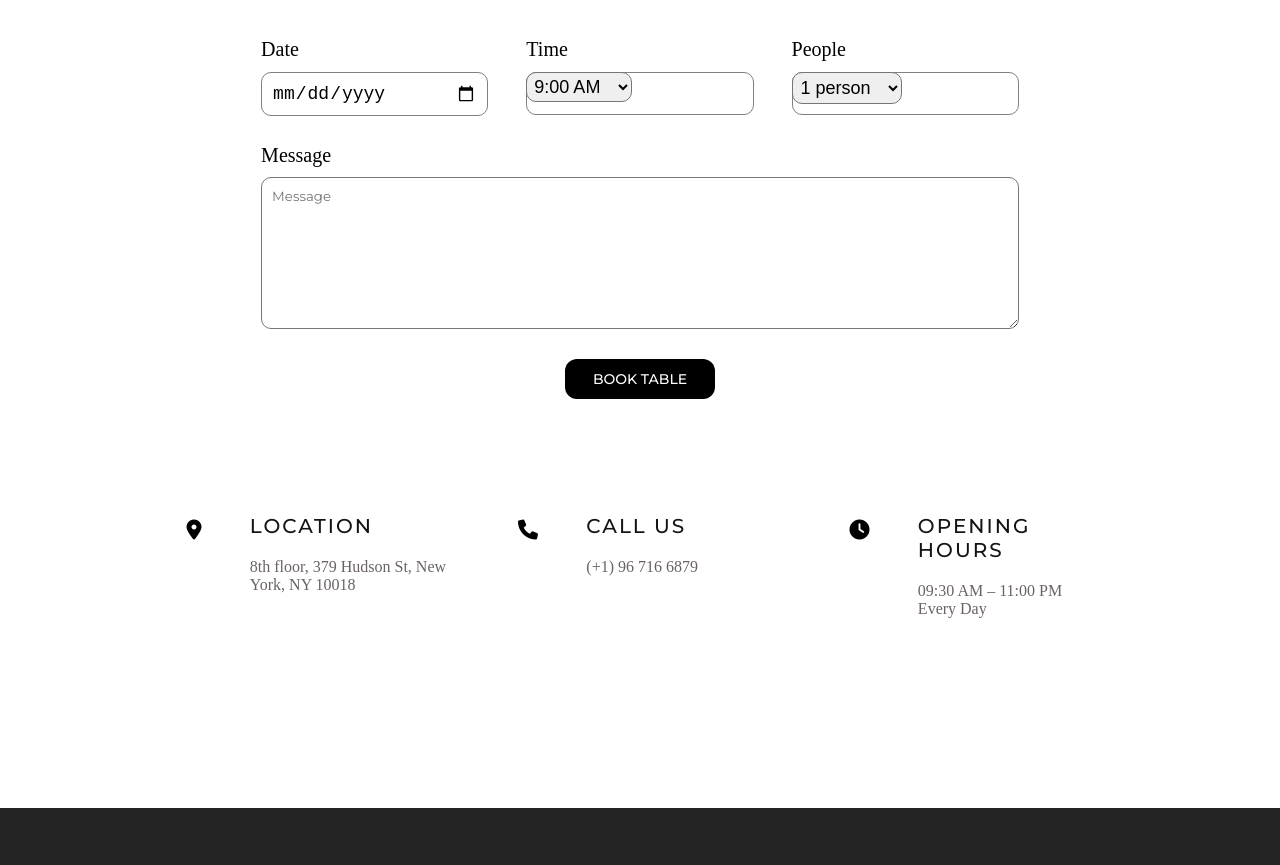
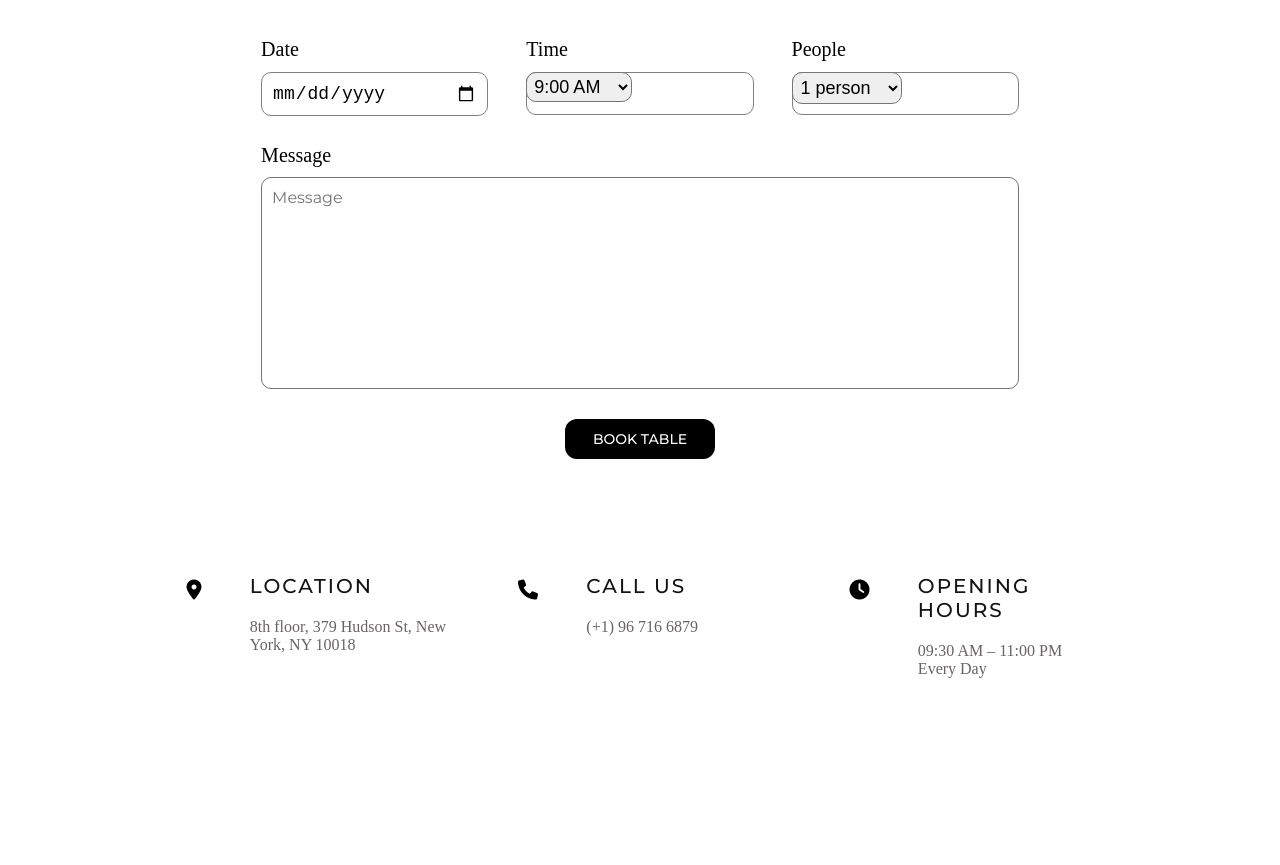
Before and after one commit to chokhine/pato, a plain HTML site: page contact.html in a window 1280 px wide. Shown: the part 1326-2191 px from the top of the page. Drawn offline with Linux system fonts and the light colour scheme.

Commit message:
3/8/2022

```diff
--- a/style.css
+++ b/style.css
@@ -2300,6 +2300,7 @@ input:focus {
     margin: 15px 0;
     font-size: 80%;
     padding: 10px;
+    resize: none;
 }
 
 textarea:focus {
@@ -2551,15 +2552,13 @@ iframe {
 
 .message textarea {
     width: 100%;
+    font-family: var(--ff2);
+    font-size: 80%;
     border-radius: 10px;
     margin-top: 10px;
     margin-bottom: 25px;
-}
-
-.message textarea::placeholder {
-    font-family: var(--ff2);
-    font-family: 100%;
     padding: 10px;
+    resize: none;
 }
 
 .message textarea:focus {
```
